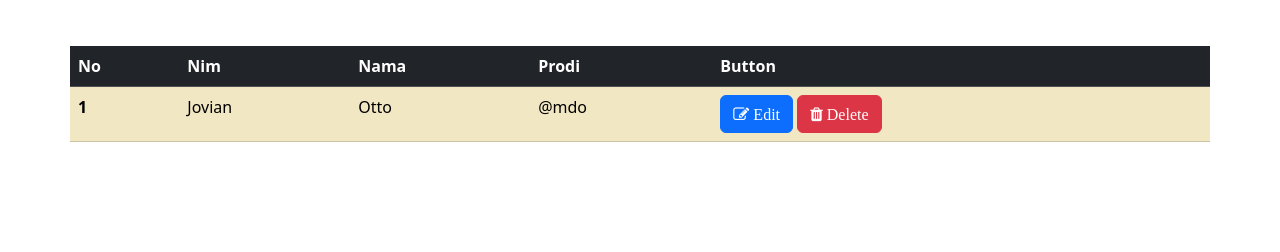
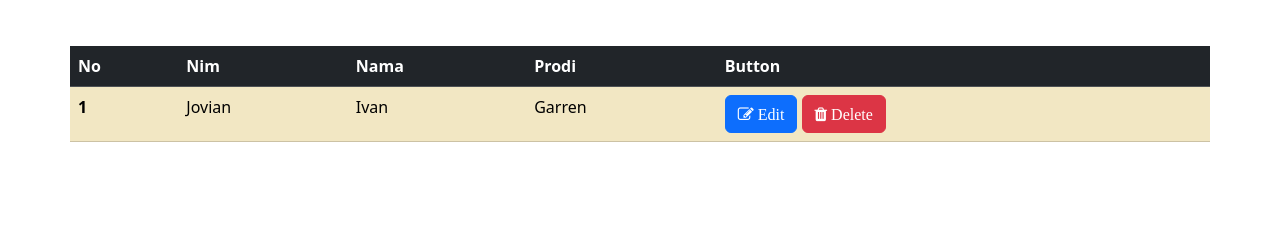
Before and after one commit to IvanSukhito/karyawan_kel9, a PHP site: page / in a window 1280 px wide. Shown: the part 480-732 px from the top of the page. Run offline with PHP 8.4, Linux system fonts and the light colour scheme.

Commit message:
update jovian

```diff
--- a/index.php
+++ b/index.php
@@ -69,8 +69,8 @@
             <tr>
               <th scope="row">1</th>
               <td>Jovian</td>
-              <td>Otto</td>
-              <td>@mdo</td>
+              <td>Ivan</td>
+              <td>Garren</td>
               <td>  <a href="#"><button class="btn btn-primary"> <i class="fa fa-edit"> Edit</i></button></a>
           <a href="#" onClick="return Hapus();"><button class="btn btn-danger"> <i class="fa fa-trash"> Delete</i></button></a>
        </td>
```
